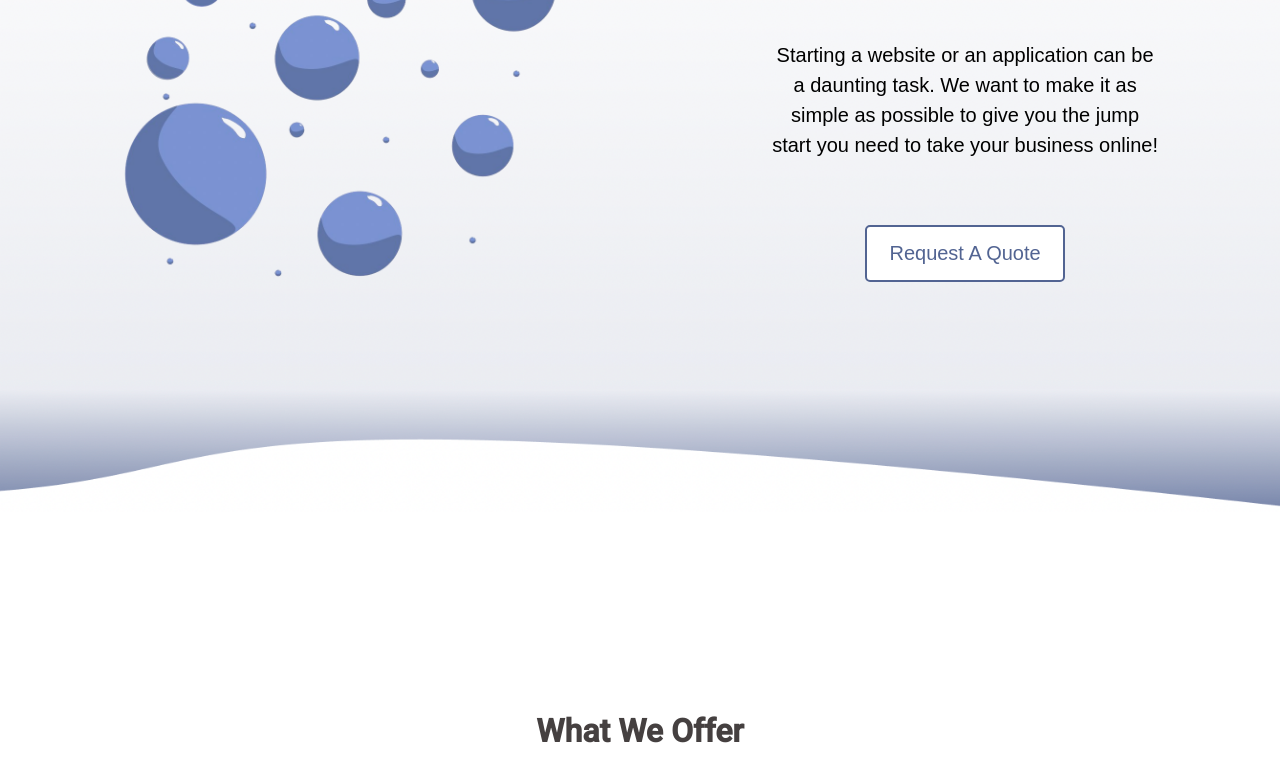
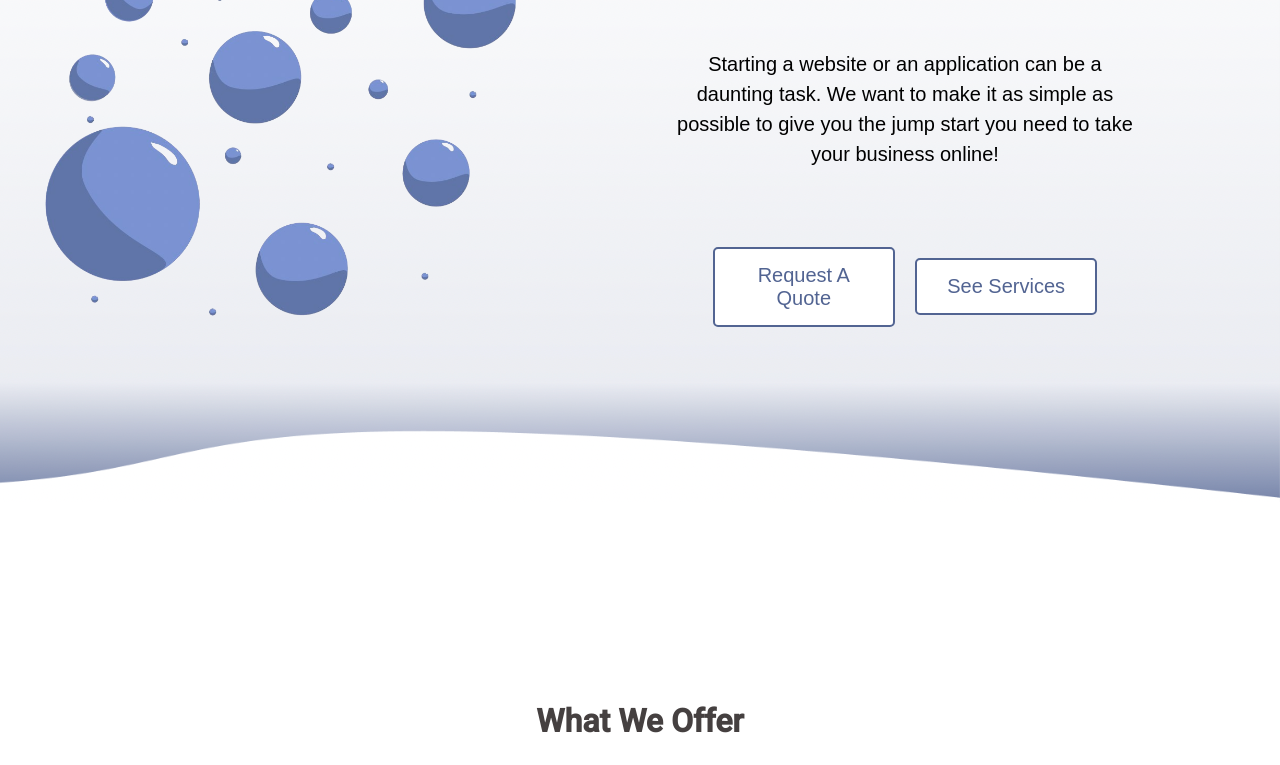
Before and after one commit to Emberwind-Studios/Company-Site-Gatsby, a Gatsby site: page / in a window 1280 px wide. Shown: the part 347-1112 px from the top of the page. Built offline with nearby package versions, Linux system fonts and the light colour scheme; Gatsby itself is replaced by a stand-in of ours.

```diff
--- a/src/components/hero/Hero.jsx
+++ b/src/components/hero/Hero.jsx
@@ -63,9 +63,9 @@
           <Col>
             <img
               src={bubbles}
-              width={500}
+              width={"100%"}
               height={"auto"}
-              style={{ padding: 50, objectFit: "cover" }}
+              style={{ objectFit: "cover" }}
               alt="Bubbles "
             ></img>
           </Col>
@@ -86,6 +86,7 @@
             </SubText>
             <ButtonContainer>
               <Button>Request A Quote</Button>
+              <Button>See Services</Button>
             </ButtonContainer>
           </Col>
         </Row>
--- a/src/components/hero/hero.css
+++ b/src/components/hero/hero.css
@@ -4,5 +4,6 @@
     background-position:bottom;
     background-repeat: none;
     padding-bottom:10%;
+    padding-top:4%;
 
 }
--- a/src/components/theme/Theme.jsx
+++ b/src/components/theme/Theme.jsx
@@ -85,7 +85,7 @@
 export const FooterContainer = styled.footer`
   display: flex;
   flex-direction: row;
-  margin-top: 50%;
+  margin-top: 20%;
   padding: 5%;
   background-color: ${theme.colors.primary};
 `;
```
